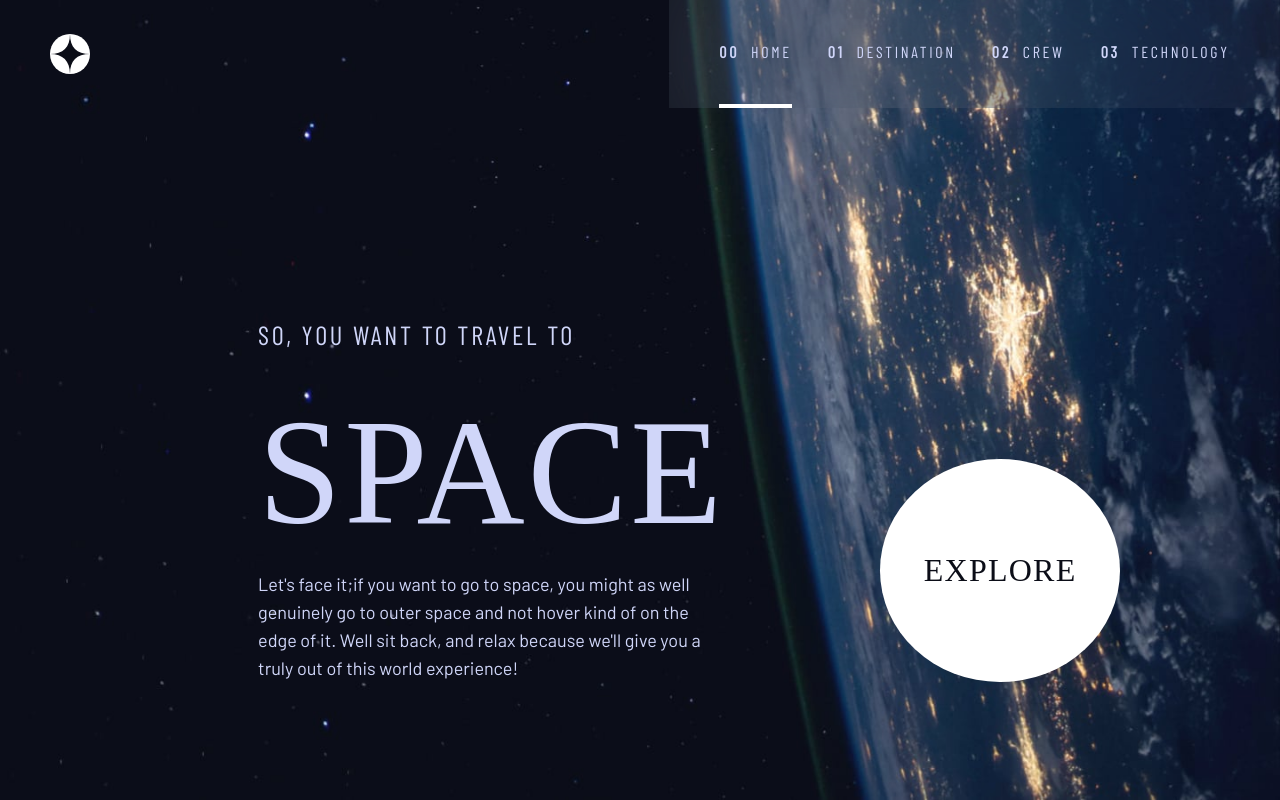
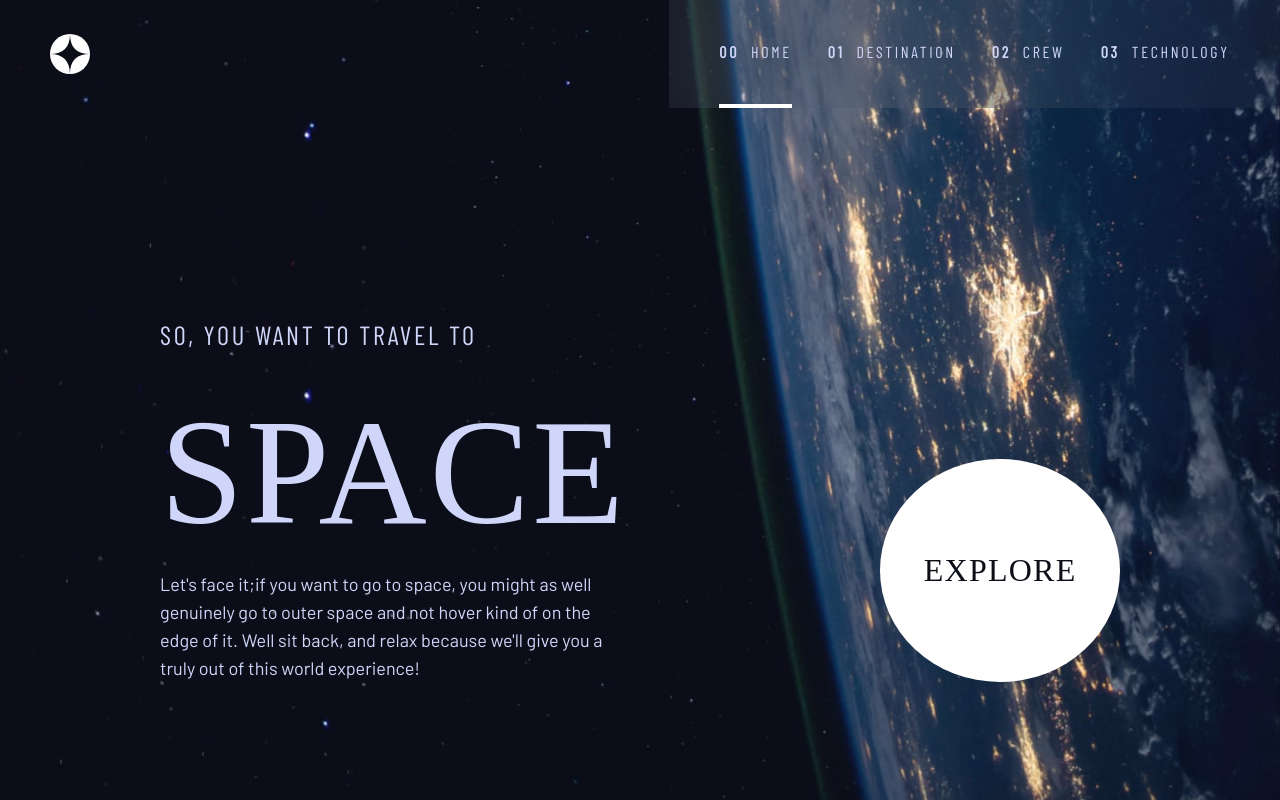
Before and after one commit to jjalbuenacabuyao/space-tourism, a React (Vite) app: page /home in a window 1280 px wide. Built offline with nearby package versions, Linux system fonts and the light colour scheme; a web font is replaced by a local one.

Commit message:
fixed the padding

```diff
--- a/src/components/HeroHome.jsx
+++ b/src/components/HeroHome.jsx
@@ -4,7 +4,7 @@ import Button from "./Button";
 
 const HeroHome = () => {
   return (
-    <main className="flex min-h-screen flex-col items-center justify-center gap-20 bg-home-mobile bg-cover bg-fixed bg-center bg-no-repeat px-hero pt-28 pb-hero-home-pb md:bg-home-tablet lg:flex-row lg:items-end lg:justify-between lg:bg-home-desktop">
+    <main className="flex min-h-screen flex-col items-center justify-center gap-20 bg-home-mobile bg-cover bg-fixed bg-center bg-no-repeat px-hero pt-hero-home-pt pb-hero-home-pb md:bg-home-tablet lg:flex-row lg:items-end lg:justify-between lg:bg-home-desktop">
       <HeroText />
       <Button />
     </main>
--- a/src/components/HeroText.jsx
+++ b/src/components/HeroText.jsx
@@ -4,7 +4,7 @@ import data from "../constants/data.json";
 const HeroText = () => {
   const home = data.home;
   return (
-    <article className="text-center max-w-[27.75rem] mx-auto xmd:mx-0 lg:text-left">
+    <article className="text-center max-w-[27.75rem] mx-auto lg:mx-0 lg:text-left">
       <h1 className="font-barlow-condensed text-base text-heading uppercase leading-[3em] tracking-[2.7px]">
         {home.heading}
         <br />
```
